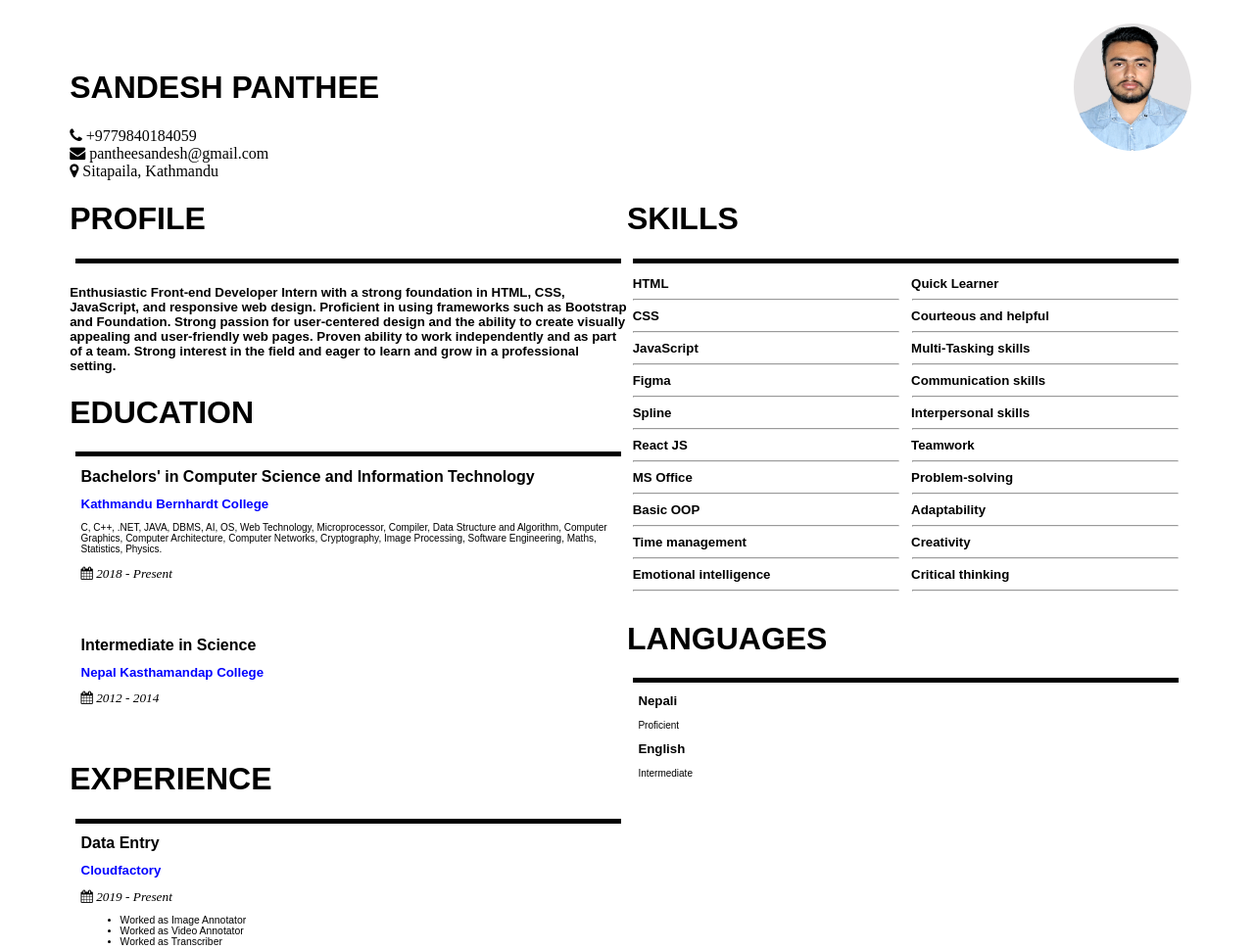
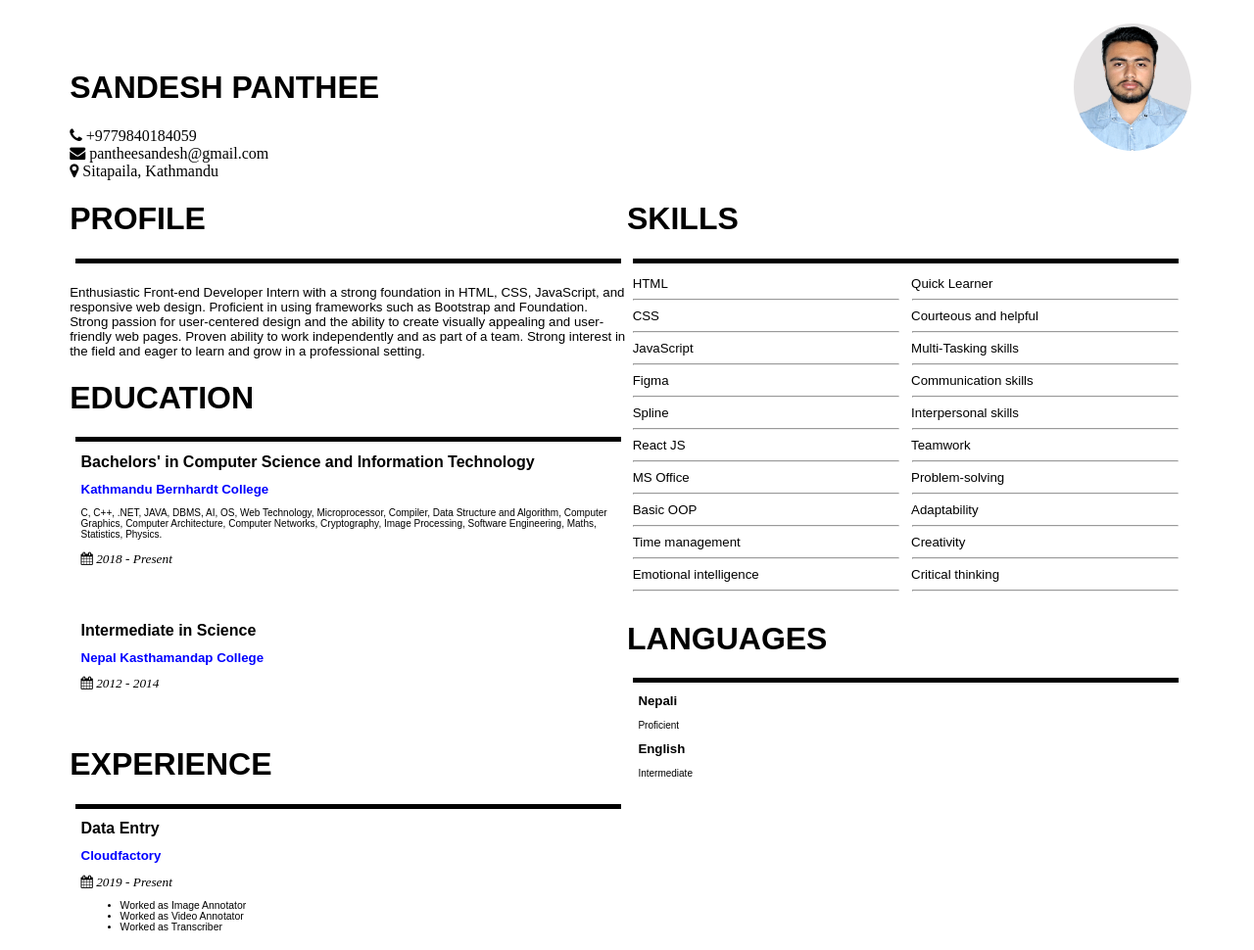
Before and after one commit to sandesh287/CV, a plain HTML site: page index.html in a window 1280 px wide. Shown: the whole page at 98% size. Drawn offline with Linux system fonts and the light colour scheme.

Commit message:
Updated style.css

```diff
--- a/style.css
+++ b/style.css
@@ -59,7 +59,7 @@ hr{
 }
 
 .content{
-/*     font-weight: lighter; */
+    font-weight: lighter;
     color: black;
 }
 
```
